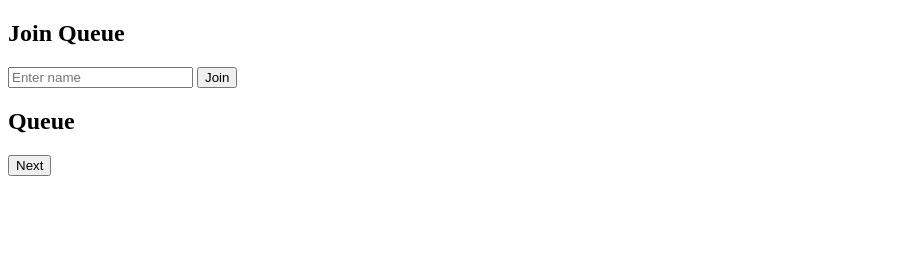
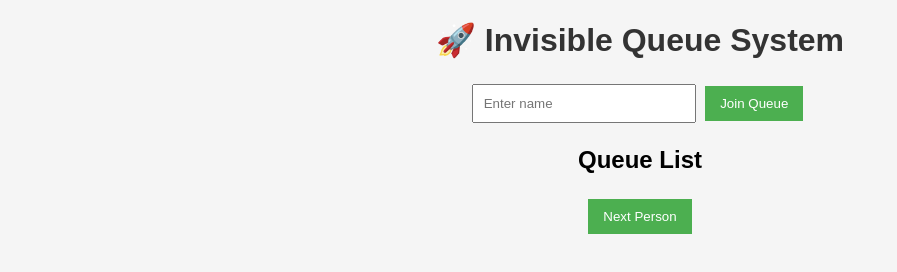
Before and after one commit to shiva2007-web/queue-project, a website: page index.html in a window 1280 px wide. Shown: the whole page, without its empty margins (0-897 px from the left). Drawn offline with Linux system fonts and the light colour scheme; no server answers.

Commit message:
Updated UI feature

```diff
--- a/index.html
+++ b/index.html
@@ -2,17 +2,51 @@
 <html>
 <head>
     <title>Invisible Queue</title>
+    <style>
+        body {
+            font-family: Arial;
+            text-align: center;
+            background: #f5f5f5;
+        }
+        h1 {
+            color: #333;
+        }
+        input {
+            padding: 10px;
+            width: 200px;
+        }
+        button {
+            padding: 10px 15px;
+            margin: 5px;
+            background: #4CAF50;
+            color: white;
+            border: none;
+            cursor: pointer;
+        }
+        ul {
+            list-style: none;
+            padding: 0;
+        }
+        li {
+            background: white;
+            margin: 5px auto;
+            width: 250px;
+            padding: 10px;
+            border-radius: 5px;
+        }
+    </style>
 </head>
 <body>
 
-<h2>Join Queue</h2>
+<h1>🚀 Invisible Queue System</h1>
+
 <input id="name" placeholder="Enter name">
-<button onclick="join()">Join</button>
+<button onclick="join()">Join Queue</button>
 
-<h2>Queue</h2>
+<h2>Queue List</h2>
 <ul id="list"></ul>
 
-<button onclick="next()">Next</button>
+<button onclick="next()">Next Person</button>
 
 <script>
 const API = "http://localhost:3000";
@@ -26,7 +60,7 @@ function join() {
         body: JSON.stringify({ name })
     })
     .then(res => res.json())
-    .then(data => alert("Position: " + data.position));
+    .then(data => alert("Your Position: " + data.position));
 }
 
 function load() {
@@ -35,11 +69,13 @@ function load() {
     .then(data => {
         let list = document.getElementById("list");
         list.innerHTML = "";
-        data.forEach((u, i) => {
-            list.innerHTML += `<li>${i+1}. ${u.name}</li>`;
-        });
-    });
-}
+
+        let avgTime = 2; // minutes per person
+
+data.forEach((u, i) => {
+    let wait = i * avgTime;
+    list.innerHTML += `<li>👤 ${u.name} — Position ${i+1} — ⏳ ${wait} min</li>`;
+});
 
 function next() {
     fetch(API + "/next", { method: "POST" });
```
